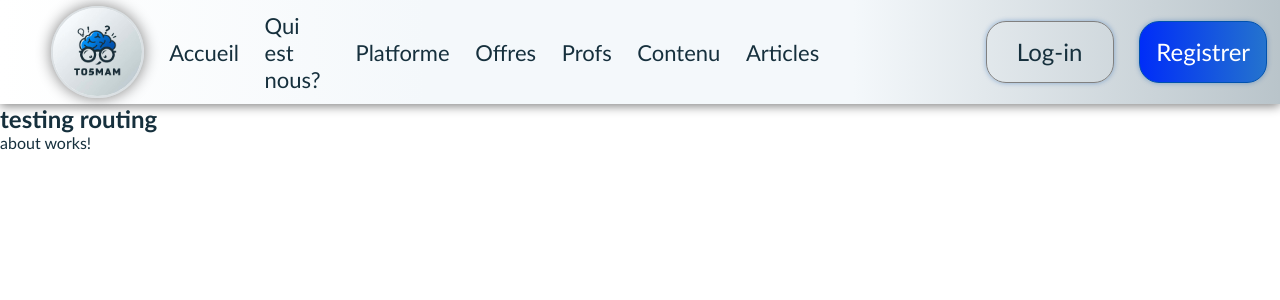
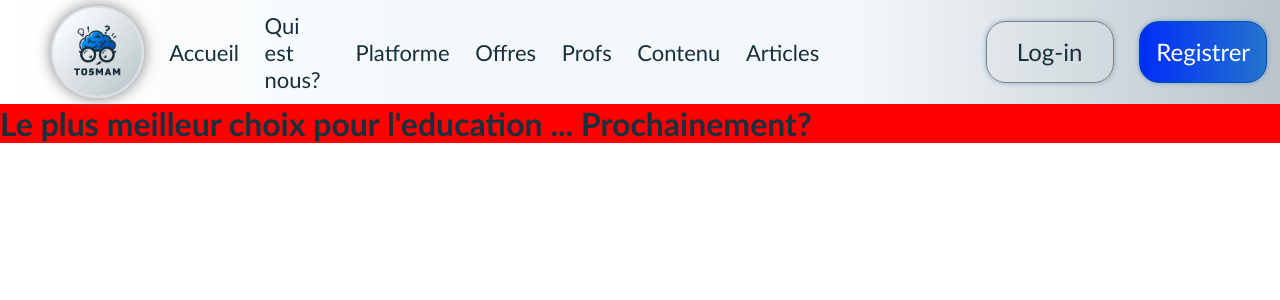
Before and after one commit to Taki-Bh/web-project, an Angular app: page /about in a window 1280 px wide. Shown: the top 300 px of the page. Built offline with nearby package versions, Linux system fonts and the light colour scheme.

Commit message:
third commit

```diff
--- a/src/app/about/about.css
+++ b/src/app/about/about.css
@@ -0,0 +1,5 @@
+body,html{
+    background: red;
+
+    overflow-x: hidden;
+}
--- a/src/app/about/about.html
+++ b/src/app/about/about.html
@@ -1 +1,11 @@
-<p>about works!</p>
+<!DOCTYPE html>
+<html lang="en">
+<head>
+    <meta charset="UTF-8">
+    <meta name="viewport" content="width=device-width, initial-scale=1.0">
+    <title>Document</title>
+</head>
+<body>
+    <h1>Le plus meilleur choix pour l'education ... Prochainement?</h1>
+</body>
+</html>
--- a/src/app/app.css
+++ b/src/app/app.css
@@ -1,7 +1,31 @@
 
+
+.page-wrapper {
+  display: block;
+  height: auto;            /* very tall page */
+  overflow-y: scroll;       /* vertical scrolling enabled */
+     /* hide horizontal scrolling */
+  scrollbar-width: none;    /* Firefox */
+  -ms-overflow-style: none; /* IE 10+ */
+}
+/* Hide scrollbars in Chrome, Edge, Safari */
+::-webkit-scrollbar {
+    width: 0px;
+    background: transparent;
+}
+
+/* Hide scrollbars in Firefox */
+* {
+    scrollbar-width: none; /* Firefox */
+    -ms-overflow-style: none; /* IE 10+ */
+}
+.page-wrapper::-webkit-scrollbar {
+  display: none;            /* Chrome, Brave, Edge, Safari */
+}
 html,body{
     width: 100vw;
     height: 100vh;
+    overflow-x: hidden;  /* prevent horizontal scroll */
 }
 nav{
     width: 100vw;
--- a/src/app/app.html
+++ b/src/app/app.html
@@ -27,7 +27,7 @@
         </div>
       </div>
     </nav>
-    <h2>testing routing</h2>
-    <router-outlet></router-outlet>
+    <div class="page-wrapper"><router-outlet></router-outlet></div>
+
   </body>
 </html>
--- a/src/styles.css
+++ b/src/styles.css
@@ -6,4 +6,5 @@
     font-family:'Gill Sans', 'Gill Sans MT', Calibri, 'Trebuchet MS', sans-serif;
     list-style: none;
 
+
 }
```
